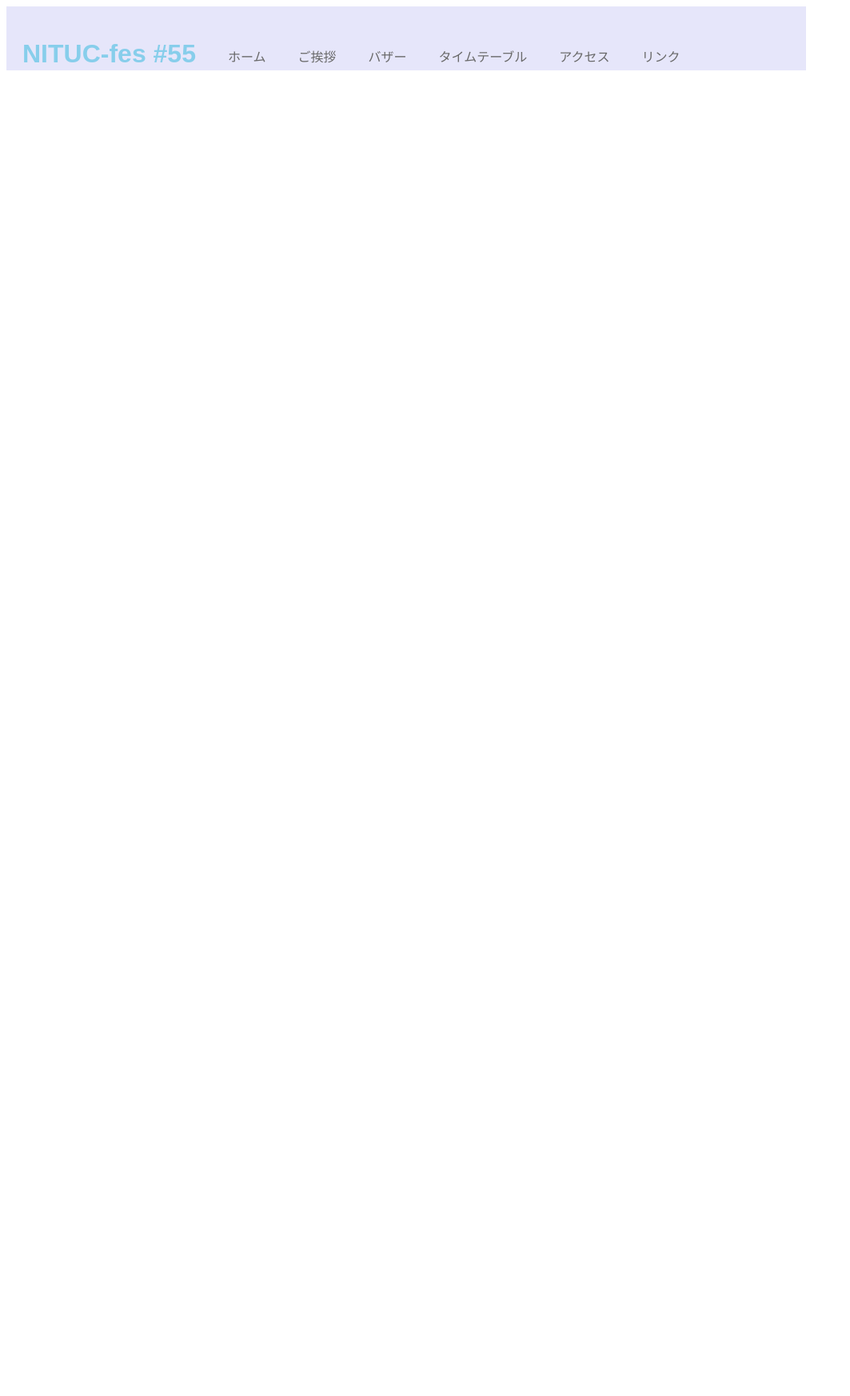
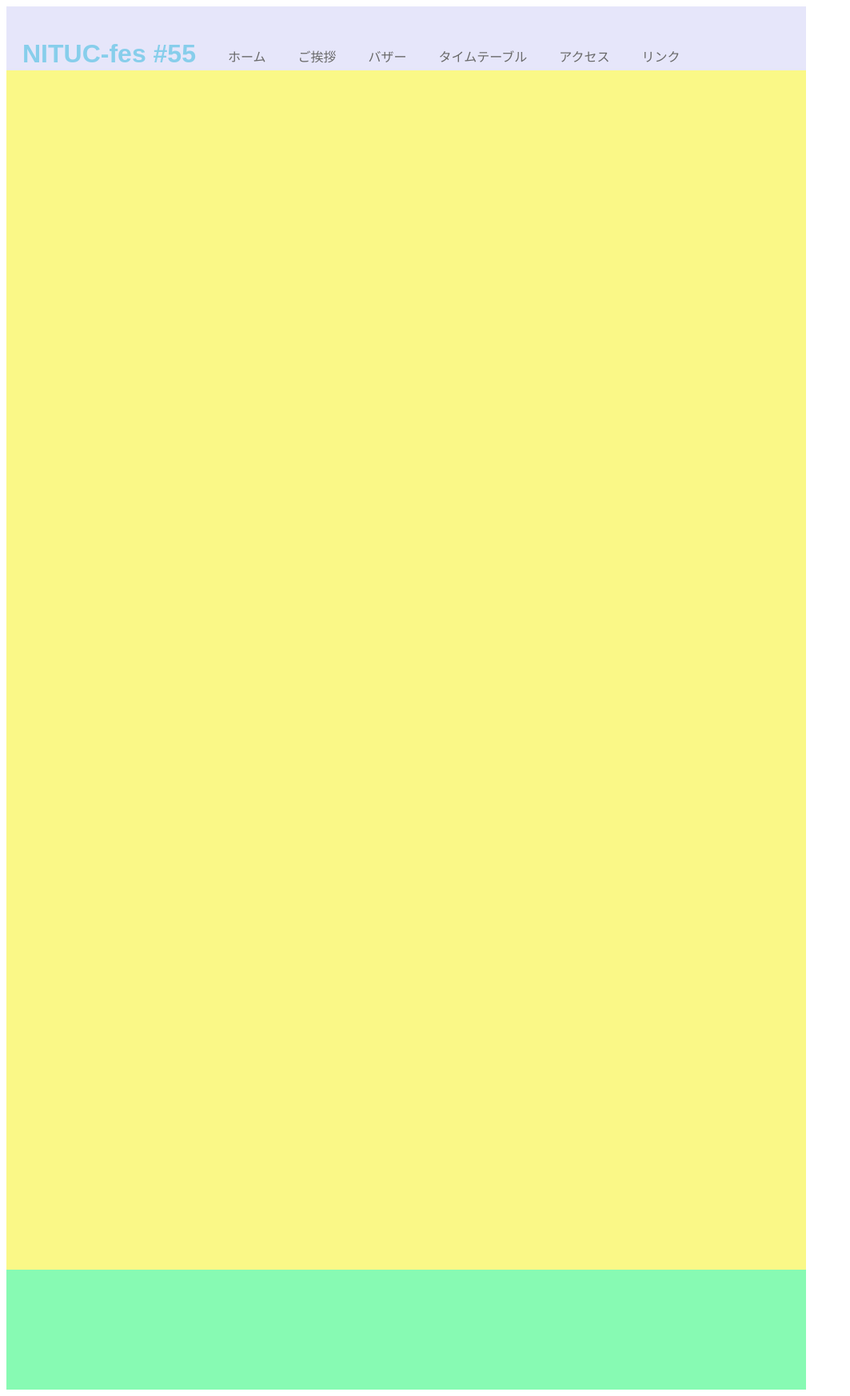
Before and after one commit to kbulili/NITUC-fes55, a PHP site: page / in a window 1280 px wide. Shown: the whole page at 80% size, without its empty margins (0-1063 px from the left). Before the commit the page ends 88 px from the top, so only its background shows below. Run offline with PHP 8.4, Linux system fonts and the light colour scheme; some web fonts are replaced.

Commit message:
基本的な枠組み

```diff
--- a/stylesheet.css
+++ b/stylesheet.css
@@ -14,6 +14,21 @@
 	padding:20px;
 }
 
+.main{
+	background-color:#faf887;
+	width:1000px;
+	height:1500px;
+}
+
+.footer{
+	background-color:#87fab3;
+	width:1000px;
+	height:150px;
+}
+
+
+
+
 li{
 	color:#696969;
 	float:left;
```
Also changed, not shown: 1 other file.
